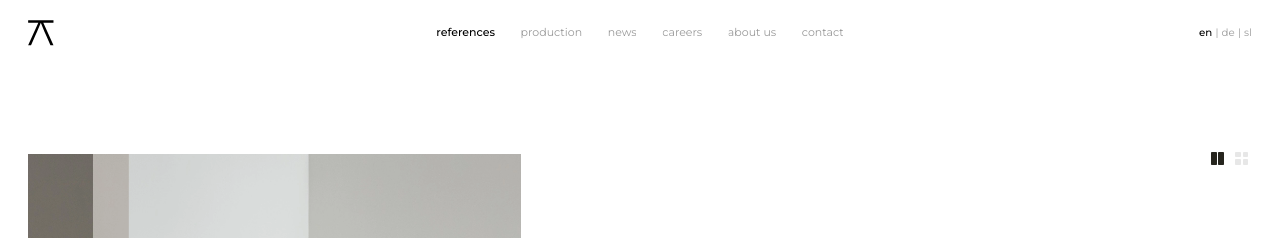
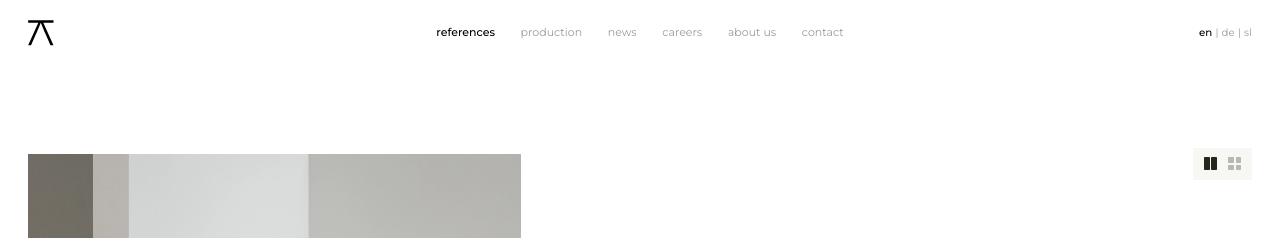
Before and after one commit to jovanovskajovana/atrium-website, a Next.js app: page /en/references in a window 1280 px wide. Shown: the top 238 px of the page. Built offline with nearby package versions, Linux system fonts and the light colour scheme.

Commit message:
Update grid buttons style

```diff
--- a/src/app/[locale]/references/page.tsx
+++ b/src/app/[locale]/references/page.tsx
@@ -71,12 +71,12 @@ const gridToggleIconBox =
 
 const GridPreviewTwo = ({ active }: { active: boolean }) => (
   <span className={gridToggleIconBox} aria-hidden>
-    <span className="grid h-full w-full grid-cols-2 gap-[12%]">
+    <span className="grid grid-cols-2 h-full w-full gap-[12%]">
       <span
-        className={`rounded-[0.06vw] ${active ? 'bg-black-100' : 'bg-black-100/30'}`}
+        className={`rounded-[0.06vw] ${active ? 'bg-black-100' : 'bg-black-100/50'}`}
       />
       <span
-        className={`rounded-[0.06vw] ${active ? 'bg-black-100' : 'bg-black-100/30'}`}
+        className={`rounded-[0.06vw] ${active ? 'bg-black-100' : 'bg-black-100/50'}`}
       />
     </span>
   </span>
@@ -84,11 +84,11 @@ const GridPreviewTwo = ({ active }: { active: boolean }) => (
 
 const GridPreviewFour = ({ active }: { active: boolean }) => (
   <span className={gridToggleIconBox} aria-hidden>
-    <span className="grid h-full w-full grid-cols-2 grid-rows-2 gap-[14%]">
+    <span className="grid grid-cols-2 grid-rows-2 gap-[14%] h-full w-full">
       {[0, 1, 2, 3].map((i) => (
         <span
           key={i}
-          className={`rounded-[0.05vw] ${active ? 'bg-black-100' : 'bg-black-100/30'}`}
+          className={`rounded-[0.05vw] ${active ? 'bg-black-100' : 'bg-black-100/50'}`}
         />
       ))}
     </span>
@@ -154,6 +154,15 @@ const ReferencesPage = () => {
           onLeaveBack: () => tl.reverse(),
         })
       })
+
+      const toolbar = page.querySelector('[data-references-toolbar]')
+      if (toolbar) {
+        gsap.fromTo(
+          toolbar,
+          { opacity: 0 },
+          { opacity: 1, duration: 0.8, ease: 'power3.out', delay: 0.3 }
+        )
+      }
 
       requestAnimationFrame(() => {
         lenisRef.current?.resize()
@@ -232,13 +241,13 @@ const ReferencesPage = () => {
   */
 
   const gridToggleGroup = (
-    <div className="flex flex-row items-center gap-[0.35vw] shrink-0">
+    <div className="flex shrink-0 flex-row items-center gap-[0.35vw] bg-beige-100 px-[0.55vw] py-[0.45vw]">
       <button
         type="button"
         aria-pressed={gridMode === 'two'}
         onClick={() => setGridMode('two')}
-        className={`flex h-[1.5vw] w-[1.5vw] min-h-[1.25rem] min-w-[1.25rem] shrink-0 items-center justify-center rounded-[0.1vw] p-0 transition-opacity duration-300 focus-visible:outline focus-visible:outline-2 focus-visible:outline-offset-2 focus-visible:outline-black-100/40 ${
-          gridMode === 'two' ? 'opacity-100' : 'opacity-35 hover:opacity-55'
+        className={`flex h-[1.5vw] w-[1.5vw] min-h-[1.25rem] min-w-[1.25rem] shrink-0 items-center justify-center p-0 transition-opacity duration-300 focus-visible:outline focus-visible:outline-2 focus-visible:outline-offset-2 focus-visible:outline-black-100/40 ${
+          gridMode === 'two' ? 'opacity-100' : 'opacity-60 hover:opacity-80'
         }`}
       >
         <GridPreviewTwo active={gridMode === 'two'} />
@@ -247,8 +256,8 @@ const ReferencesPage = () => {
         type="button"
         aria-pressed={gridMode === 'four'}
         onClick={() => setGridMode('four')}
-        className={`flex h-[1.5vw] w-[1.5vw] min-h-[1.25rem] min-w-[1.25rem] shrink-0 items-center justify-center rounded-[0.1vw] p-0 transition-opacity duration-300 focus-visible:outline focus-visible:outline-2 focus-visible:outline-offset-2 focus-visible:outline-black-100/40 ${
-          gridMode === 'four' ? 'opacity-100' : 'opacity-35 hover:opacity-55'
+        className={`flex h-[1.5vw] w-[1.5vw] min-h-[1.25rem] min-w-[1.25rem] shrink-0 items-center justify-center p-0 transition-opacity duration-300 focus-visible:outline focus-visible:outline-2 focus-visible:outline-offset-2 focus-visible:outline-black-100/40 ${
+          gridMode === 'four' ? 'opacity-100' : 'opacity-60 hover:opacity-80'
         }`}
       >
         <GridPreviewFour active={gridMode === 'four'} />
@@ -257,7 +266,10 @@ const ReferencesPage = () => {
   )
 
   const filtersAndGridToggles = (
-    <div className="flex flex-row flex-wrap items-end justify-end gap-[1.5vw]">
+    <div
+      className="opacity-0 flex flex-row flex-wrap items-end justify-end gap-[1.5vw]"
+      data-references-toolbar
+    >
       {/* {sectorFilters} */}
       {gridToggleGroup}
     </div>
```
